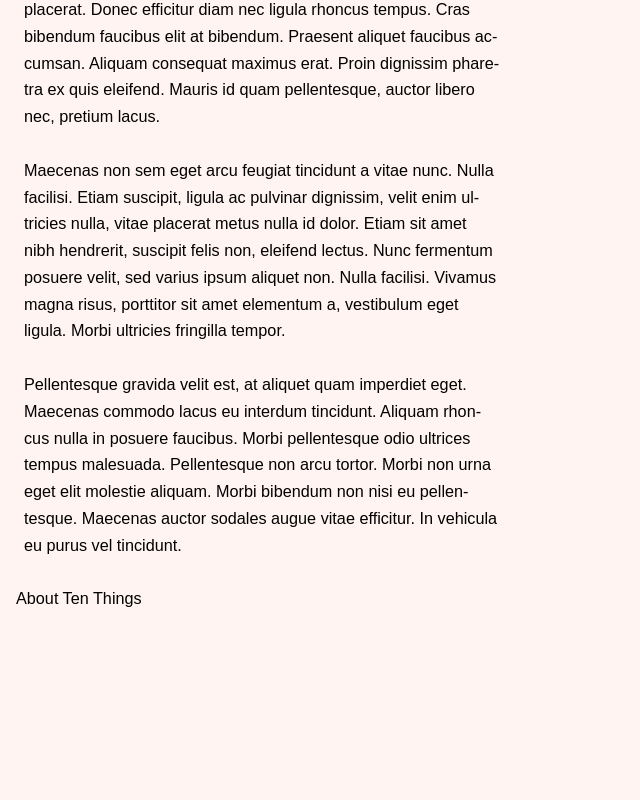
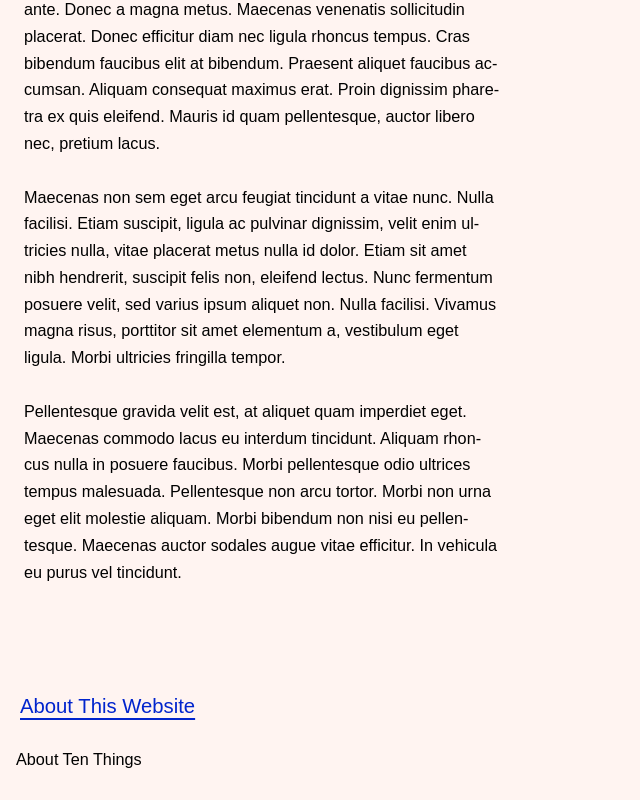
Before and after one commit to mstewartgallus/ten-things, a Next.js app: page /about in a window 1280 px wide. Shown: the part 674-1474 px from the top of the page, without its empty margins (0-640 px from the left). Before the commit the page ends 1313 px from the top, so only its background shows below. Built offline with nearby package versions, Linux system fonts and the light colour scheme.

Commit message:
Cleanup layout, add skip-link

```diff
--- a/app/layout.tsx
+++ b/app/layout.tsx
@@ -4,7 +4,7 @@ import type { ReactNode } from "react";
 import { useCallback, useRef } from "react";
 import type { Store } from "redux";
 import type { Cursor, HtmlHandle } from "@/ui";
-import { UiProvider, A, Bag, Html, Body, Main, Nav, Footer } from "@/ui";
+import { UiProvider, A, Bag, H2, Html, Header, Body, Main, Nav, SkipA, Footer } from "@/ui";
 import { LibProvider, StoreProvider } from "@/lib";
 import { persistStore } from "redux-persist";
 
@@ -62,6 +62,7 @@ const RootLayout = ({ children }: Props) => {
                 <Bag>
                     <A href="/">Fresh Things</A>
                     <A href="/complete">Complete Things</A>
+                    <SkipA href="#footer">Skip to Footer</SkipA>
                 </Bag>
             </Nav>
             <Main>
@@ -74,6 +75,9 @@ const RootLayout = ({ children }: Props) => {
                 </StoreProvider>
             </Main>
             <Footer>
+                <Header>
+                   <H2><A id="footer" href="#footer">About This Website</A></H2>
+                </Header>
                 <Bag>
                     <A href="/about">About Ten Things</A>
                 </Bag>
--- a/ui/bag/Bag.module.css
+++ b/ui/bag/Bag.module.css
@@ -1,4 +1,5 @@
 .bag {
     display: flex;
+    margin-inline: 1em;
     gap: 3em;
 }
--- a/ui/footer/Footer.module.css
+++ b/ui/footer/Footer.module.css
@@ -1,4 +1,3 @@
 .footer {
     margin-block: var(--line);
-    margin-inline: 1em;
 }
--- a/ui/header/Header.module.css
+++ b/ui/header/Header.module.css
@@ -1,4 +1,3 @@
 .header {
     margin-block: var(--line);
-    margin-inline: 1em;
 }
--- a/ui/heading/heading.module.css
+++ b/ui/heading/heading.module.css
@@ -7,6 +7,7 @@
     color: var(--emphasis-text);
     font-variant-numeric: proportional-nums lining-nums;
     border-radius: 0.001ch;
+    margin-inline: 1em;
 }
 
 .heading1 {
--- a/ui/index.ts
+++ b/ui/index.ts
@@ -13,6 +13,7 @@ export { Footer } from "./footer";
 export { Nav } from "./nav";
 export { Bag } from "./bag";
 export { P } from "./p";
+export { SkipA } from "./skip-a";
 export { Section } from "./section";
 export { Time } from "./time";
 
--- /dev/null
+++ b/ui/main/Main.module.css
@@ -0,0 +1,4 @@
+.main {
+    margin-block-start: calc(2 * var(--line));
+    margin-block-end: calc(4 * var(--line));
+}
--- a/ui/main/index.tsx
+++ b/ui/main/index.tsx
@@ -2,14 +2,18 @@ import type { JSX } from "react";
 
 import { useId } from "react";
 import { MainContextProvider } from "../main-label";
+import { withClass } from "../with-class";
+import styles from "./Main.module.css";
 
 type Props = JSX.IntrinsicElements['main'];
 
+const RawMain = withClass('main', styles.main);
+
 export const Main = ({ children, ...props }: Props) => {
     const id = useId();
-    return <main aria-labelledby={id} {...props}>
+    return <RawMain aria-labelledby={id} {...props}>
         <MainContextProvider value={id}>
            {children}
         </MainContextProvider>
-        </main>;
+        </RawMain>;
 };
--- a/ui/nav/Nav.module.css
+++ b/ui/nav/Nav.module.css
@@ -1,4 +1,3 @@
 .nav {
     margin-block: var(--line);
-    margin-inline: 1em;
 }
--- /dev/null
+++ b/ui/skip-a/SkipA.module.css
@@ -0,0 +1,8 @@
+.a:not(:focus) {
+    position: absolute;
+    left: -10000px;
+    top: auto;
+    width: 1px;
+    height: 1px;
+    overflow: hidden;
+}
--- /dev/null
+++ b/ui/skip-a/index.jsx
@@ -0,0 +1,7 @@
+'use client';
+
+import { withClass } from "../with-class";
+import { A } from "../a";
+import styles from "./SkipA.module.css";
+
+export const SkipA = withClass(A, styles.a);
```
